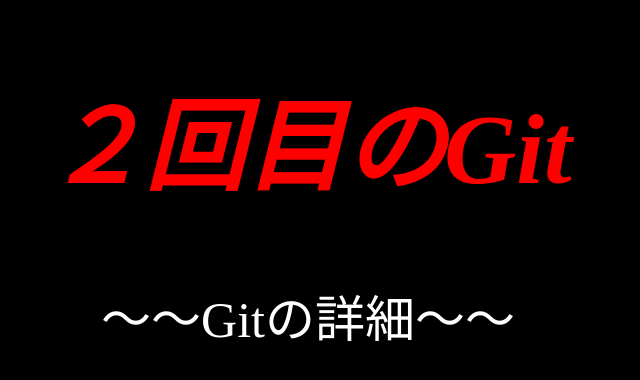
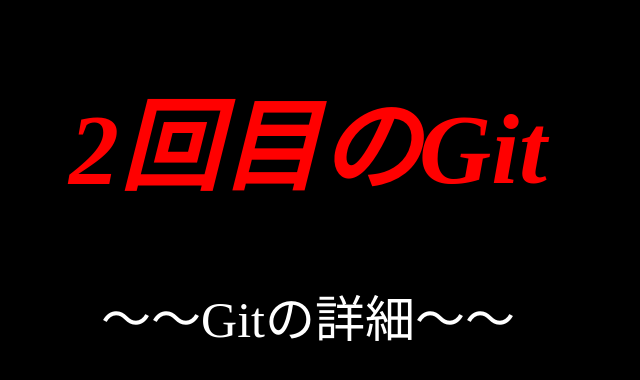
Before and after one commit to natsuki-jp/first_app13, a plain HTML site: page index.html in a window 1280 px wide. Shown: the whole page, without its empty margins (332-972 px from the left). Drawn offline with Linux system fonts and the light colour scheme.

Commit message:
コンフリクト解消

```diff
--- a/index.html
+++ b/index.html
@@ -10,7 +10,7 @@
 </head>
 
 <body>
-  <h1>２回目のGit</h1>
+  <h1>2回目のGit</h1>
   <p>〜〜Gitの詳細〜〜</p>
 
   <script src="js/main.js"></script>
```
